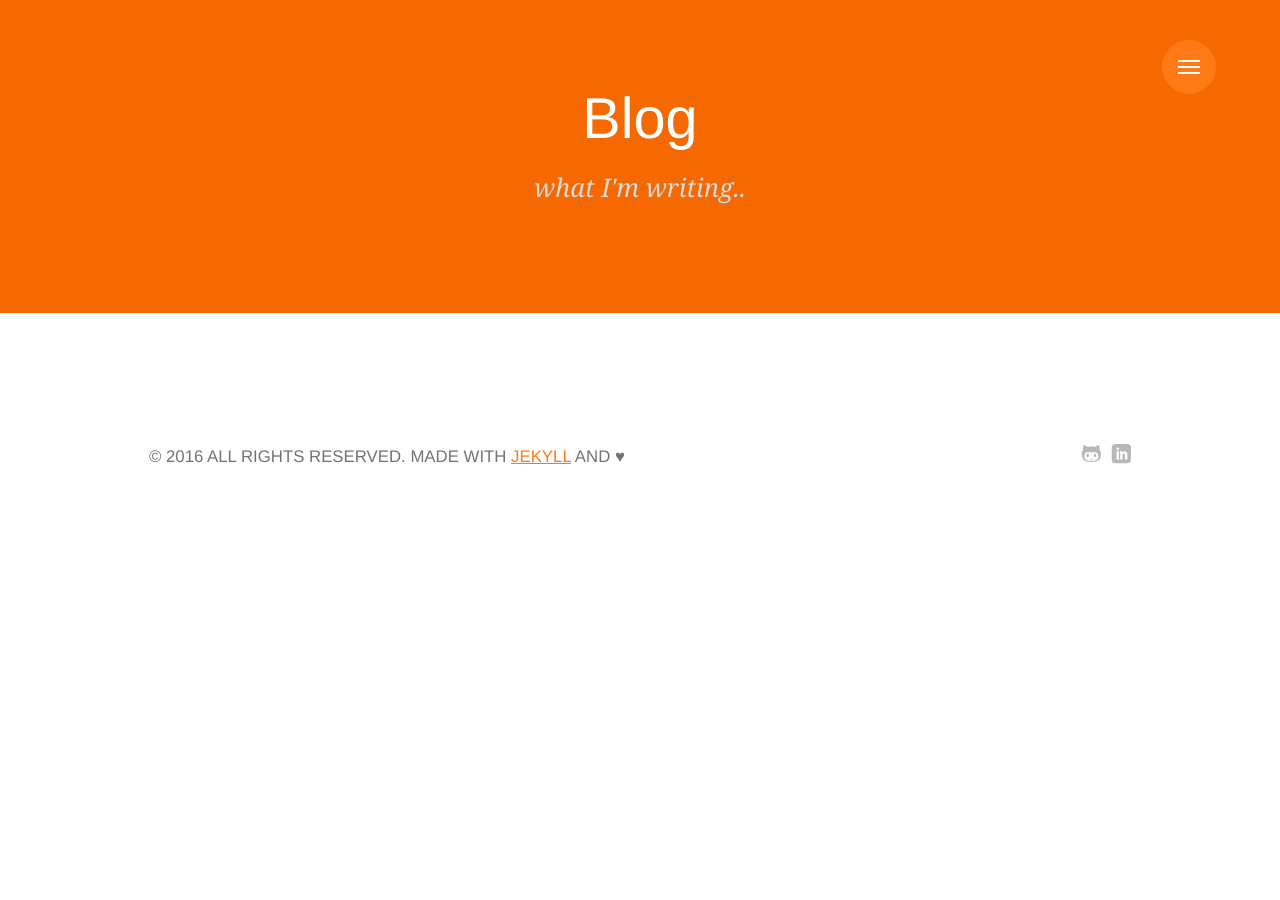
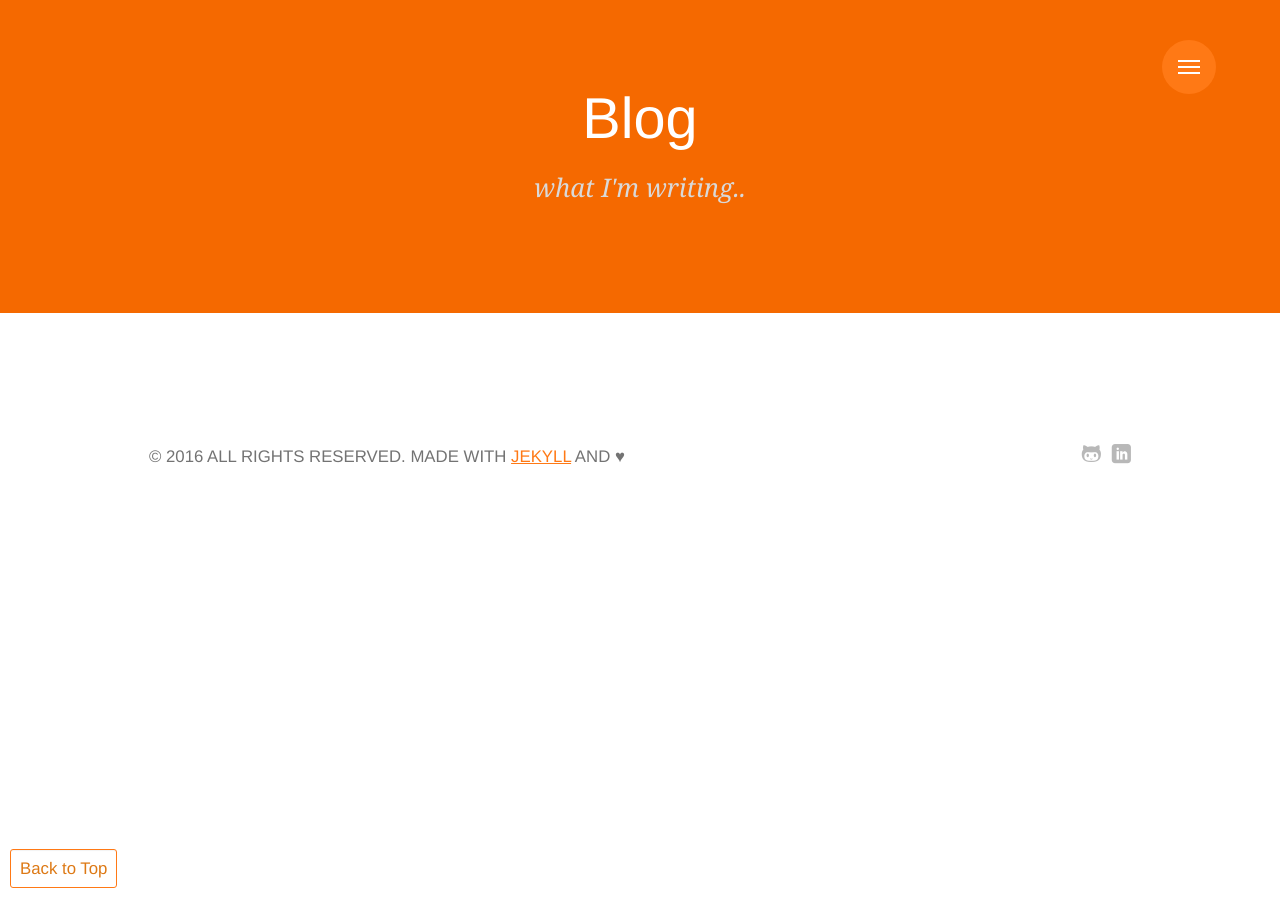
Before and after one commit to rsnair2/rsnair.com, a Jekyll site: the page built from source/index.html, in a window 1280 px wide. Built offline with Jekyll 4.4.1, drawn with Linux system fonts in a browser that asks for light colours; some web fonts are replaced.

Commit message:
Adds back-to-top button;

```diff
--- /dev/null
+++ b/source/_includes/back-to-top.html
@@ -0,0 +1,5 @@
+<span id="top-link-block" class="affix">
+  <a href="#top" class="well well-sm" onclick="$('html,body').animate({scrollTop:0},'slow');return false;">
+    Back to Top
+  </a>
+</span>
--- a/source/_includes/scripts.html
+++ b/source/_includes/scripts.html
@@ -1,2 +1,3 @@
 <script src="{{ "/assets/js/jquery-2.1.1.js" | prepend: site.baseurl }}"></script>
 <script src="{{ "/assets/js/main.js" | prepend: site.baseurl }}"></script>
+<script src="{{ "/assets/js/back-to-top.js" | prepend: site.baseurl }}"></script>
--- a/source/_layouts/default.html
+++ b/source/_layouts/default.html
@@ -12,6 +12,7 @@ layout: compress
       {% include header.html %}
       {{ content }}
       {% include footer.html %}
+      {% include back-to-top.html %}
     </main>
 
     {% include scripts.html %}
--- /dev/null
+++ b/source/_sass/base/_back-to-top.scss
@@ -0,0 +1,43 @@
+#top-link-block.affix-top {
+    position: absolute; /* allows it to "slide" up into view */
+    bottom: -82px; /* negative of the offset - height of link element */
+    left: 10px; /* padding from the left side of the window */
+}
+#top-link-block.affix {
+    position: fixed; /* keeps it on the bottom once in view */
+    bottom: 18px; /* height of link element */
+    left: 10px; /* padding from the left side of the window */
+}
+#top-link-block > a,
+#top-link-block > a > i {
+    color: rgba(221, 121, 21, 1);
+    background-color: rgba(255, 255, 255, 0.6);
+    border-color: rgba(255, 121, 21, 1);
+    text-decoration: none;
+}
+
+#top-link-block > a:hover,
+#top-link-block > a:focus,
+#top-link-block > a:focus > i,
+#top-link-block > a:hover > i {
+    color: rgba(255, 255, 255, 1);
+    background-color: rgba(255, 121, 21, 1);
+    text-decoration: none;
+}
+
+.well {
+	min-height: 20px;
+	padding: 19px;
+	margin-bottom: 20px;
+	background-color: #f5f5f5;
+	border: 1px solid #e3e3e3;
+	border-radius: 4px;
+	-webkit-box-shadow: inset 0 1px 1px rgba(0,0,0,.05);
+	box-shadow: inset 0 1px 1px rgba(0,0,0,.05);
+	font-size: 0.8em;
+}
+
+.well-sm {
+	padding: 9px;
+	border-radius: 3px;
+}
--- a/source/_sass/base/_base.scss
+++ b/source/_sass/base/_base.scss
@@ -18,3 +18,4 @@
 @import "icons";
 @import "pager";
 @import "tags";
+@import "back-to-top";
--- /dev/null
+++ b/source/assets/js/back-to-top.js
@@ -0,0 +1,6 @@
+// src: http://fiddle.jshell.net/Panman8201/MKZrm/10/light/
+if (($(window).height() + 100) < $(document).height()) {
+    $('#top-link-block').removeClass('hidden').affix({
+        offset: {top:100}
+    });
+}
```
